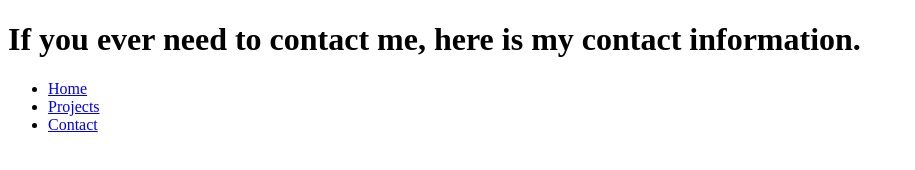
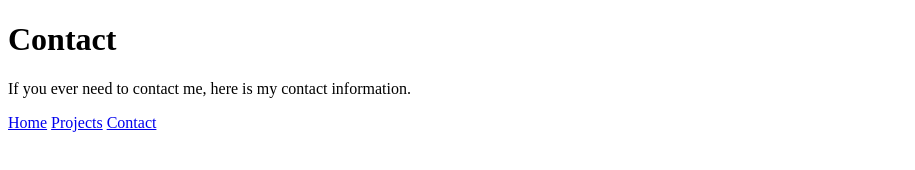
Before and after one commit to RocioSAguirre/Portfolio, a plain HTML site: page contact/index.html in a window 1280 px wide. Shown: the whole page, without its empty margins (0-915 px from the left). Drawn offline with Linux system fonts and the light colour scheme.

Commit message:
Updated Project and Contact pages and navigation bars
accidently didn't include title in projects or contact page. fixed that. navigation bar was listed so fixed it to be in a straight line.

```diff
--- a/contact/index.html
+++ b/contact/index.html
@@ -7,14 +7,15 @@
 </head>
 <body>
     <h1>
+        Contact
+    </h1>
+    <p>
         If you ever need to contact me, here is my contact information.
-    </h1>
+    </p>
     <nav class="navbar">
-        <ul>
-          <li><a href="/Users/rociosaez/Documents/GitHub/portfolio/index.html">Home</a></li>
-          <li><a href="/Users/rociosaez/Documents/GitHub/portfolio/projects/index.html">Projects</a></li>
-          <li><a href="/Users/rociosaez/Documents/GitHub/portfolio/contact/index.html">Contact</a></li>
-        </ul>
+          <a href="/Users/rociosaez/Documents/GitHub/portfolio/index.html">Home</a>
+          <a href="/Users/rociosaez/Documents/GitHub/portfolio/projects/index.html">Projects</a>
+          <a href="/Users/rociosaez/Documents/GitHub/portfolio/contact/index.html">Contact</a>
     </nav>
 </body>
 </html>
```
Also changed, not shown: index.html (+4 -6 lines), projects/index.html (+8 -7 lines).
